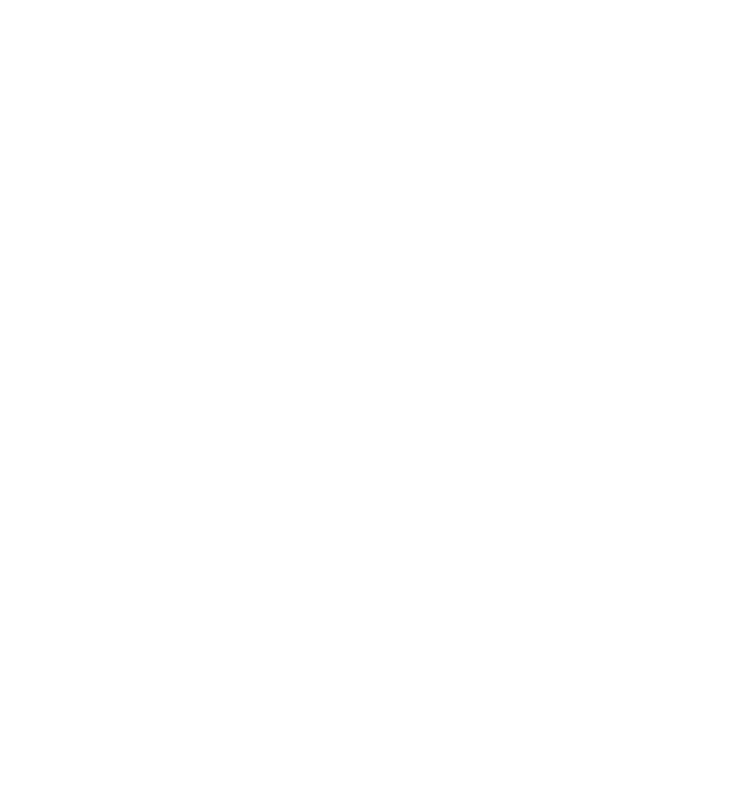
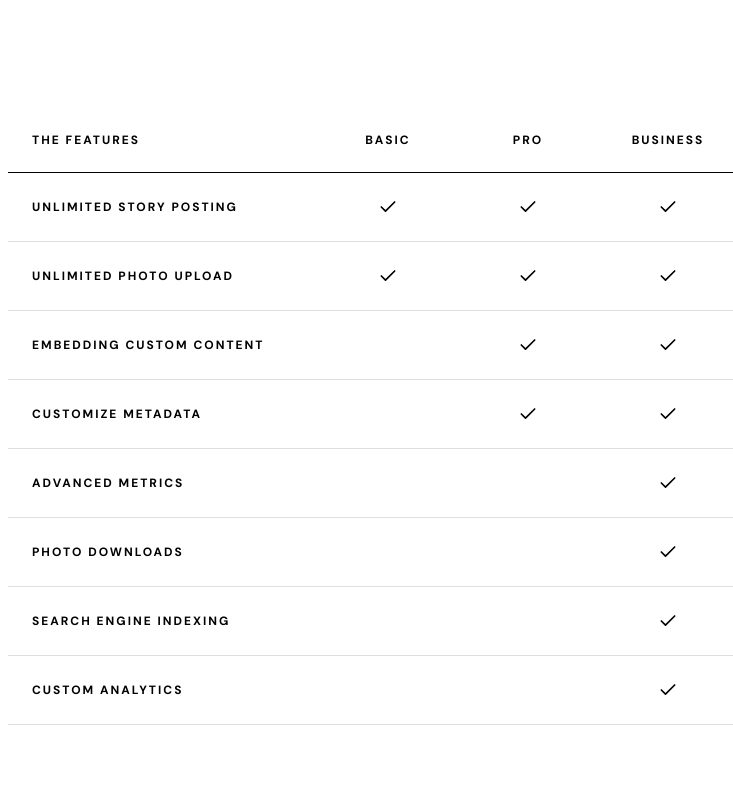
Before and after one commit to EduNunesGithub/Photosnap-Multi-Page-Website, a Next.js app: page /pricing in a window 1280 px wide. Shown: the part 1180-1980 px from the top of the page, without its empty margins (267-1000 px from the left). Before the commit the page ends 1376 px from the top, so only its background shows below. Built offline with nearby package versions, Linux system fonts and the light colour scheme.

Commit message:
feat(component): pricing table desktop

```diff
--- a/src/app/pricing/page.tsx
+++ b/src/app/pricing/page.tsx
@@ -1,5 +1,6 @@
 import { twMerge } from "tailwind-merge";
 import { Banner } from "@/components/Banner/Banner";
+import { GetAnInvite } from "@/components/GetAnInvite/GetAnInvite";
 import { Pricing as PricingComponent } from "@/components/Pricing/Pricing";
 import { PricingComparisonTable } from "@/components/PricingComparisonTable/PricingComparisonTable";
 import JPEGPricingHero from "#/JPEG/pricing-hero.jpg";
@@ -46,10 +47,21 @@
       </div>
     </section>
 
-    <section className={twMerge("sm:flex sm:mb-16 sm:px-8 sm:w-full")}>
+    <section
+      className={twMerge(
+        "sm:flex sm:mb-16 sm:px-8 sm:w-full",
+        "md:mb-28 md:px-10",
+        "lg:mb-40",
+      )}
+    >
       <div className="sm:flex sm:max-w-[45.625rem] sm:mx-auto sm:w-full">
+        <PricingComparisonTable.Desktop />
         <PricingComparisonTable.Mobile />
       </div>
+    </section>
+
+    <section className="sm:flex sm:w-full">
+      <GetAnInvite />
     </section>
   </main>
 );
--- /dev/null
+++ b/src/components/PricingComparisonTable/Desktop/Desktop.tsx
@@ -0,0 +1,74 @@
+import { twMerge } from "tailwind-merge";
+import { Row } from "@/components/PricingComparisonTable/Desktop/Row/Row";
+
+export const Desktop = () => (
+  <table className={twMerge("sm:hidden sm:h-fit sm:w-full", "md:table")}>
+    <thead className="sm:text-H4 sm:w-full">
+      <tr className="sm:border-b-1 sm:border-b-pure-black sm:text-center">
+        <th className="sm:text-left">
+          <div className="sm:flex sm:pb-6 sm:pl-6 sm:w-full">THE FEATURES</div>
+        </th>
+
+        <th className="sm:w-35">
+          <div className="sm:flex sm:justify-center sm:pb-6 sm:text-center sm:w-full">
+            BASIC
+          </div>
+        </th>
+
+        <th className="sm:w-35">
+          <div className="sm:flex sm:justify-center sm:pb-6 sm:text-center sm:w-full">
+            PRO
+          </div>
+        </th>
+
+        <th className="sm:w-35">
+          <div className="sm:flex sm:justify-center sm:pb-6 sm:text-center sm:w-full">
+            BUSINESS
+          </div>
+        </th>
+      </tr>
+    </thead>
+
+    <tbody className="sm:text-H4 sm:w-full">
+      <Row
+        title="UNLIMITED STORY POSTING"
+        values={[true, true, true]}
+      />
+
+      <Row
+        title="UNLIMITED PHOTO UPLOAD"
+        values={[true, true, true]}
+      />
+
+      <Row
+        title="EMBEDDING CUSTOM CONTENT"
+        values={[false, true, true]}
+      />
+
+      <Row
+        title="CUSTOMIZE METADATA"
+        values={[false, true, true]}
+      />
+
+      <Row
+        title="ADVANCED METRICS"
+        values={[false, false, true]}
+      />
+
+      <Row
+        title="PHOTO DOWNLOADS"
+        values={[false, false, true]}
+      />
+
+      <Row
+        title="SEARCH ENGINE INDEXING"
+        values={[false, false, true]}
+      />
+
+      <Row
+        title="CUSTOM ANALYTICS"
+        values={[false, false, true]}
+      />
+    </tbody>
+  </table>
+);
--- /dev/null
+++ b/src/components/PricingComparisonTable/Desktop/Row/Row.tsx
@@ -0,0 +1,41 @@
+import React from "react";
+import { Check } from "lucide-react";
+
+export type RowProps = {
+  title: React.ReactNode;
+  values: [boolean, boolean, boolean];
+};
+
+export const Row = ({ title, values }: RowProps) => (
+  <tr className="sm:border-b-1 sm:border-b-light-grey">
+    <th>
+      <div className="sm:flex sm:items-center sm:justify-start sm:py-6 sm:pl-6 sm:text-left sm:w-full">
+        {title}
+      </div>
+    </th>
+
+    <td aria-label={values[0] === true ? "Yes" : "NO"}>
+      <div className="sm:flex sm:items-center sm:justify-center sm:py-6 sm:w-full">
+        {values[0] === true && (
+          <Check className="sm:h-5 sm:stroke-2 sm:text-pure-black sm:w-5" />
+        )}
+      </div>
+    </td>
+
+    <td aria-label={values[1] === true ? "Yes" : "NO"}>
+      <div className="sm:flex sm:items-center sm:justify-center sm:py-6 sm:w-full">
+        {values[1] === true && (
+          <Check className="sm:h-5 sm:stroke-2 sm:text-pure-black sm:w-5" />
+        )}
+      </div>
+    </td>
+
+    <td aria-label={values[2] === true ? "Yes" : "NO"}>
+      <div className="sm:flex sm:items-center sm:justify-center sm:py-6 sm:w-full">
+        {values[2] === true && (
+          <Check className="sm:h-5 sm:stroke-2 sm:text-pure-black sm:w-5" />
+        )}
+      </div>
+    </td>
+  </tr>
+);
--- a/src/components/PricingComparisonTable/Mobile/Mobile.tsx
+++ b/src/components/PricingComparisonTable/Mobile/Mobile.tsx
@@ -32,32 +32,32 @@
 
       <Row
         title="EMBEDDING CUSTOM CONTENT"
-        values={[true, true, true]}
+        values={[false, true, true]}
       />
 
       <Row
         title="CUSTOMIZE METADATA"
-        values={[true, true, true]}
+        values={[false, true, true]}
       />
 
       <Row
         title="ADVANCED METRICS"
-        values={[true, true, true]}
+        values={[false, false, true]}
       />
 
       <Row
         title="PHOTO DOWNLOADS"
-        values={[true, true, true]}
+        values={[false, false, true]}
       />
 
       <Row
         title="SEARCH ENGINE INDEXING"
-        values={[true, true, true]}
+        values={[false, false, true]}
       />
 
       <Row
         title="CUSTOM ANALYTICS"
-        values={[true, true, true]}
+        values={[false, false, true]}
       />
     </tbody>
   </table>
--- a/src/components/PricingComparisonTable/PricingComparisonTable.tsx
+++ b/src/components/PricingComparisonTable/PricingComparisonTable.tsx
@@ -1,5 +1,7 @@
+import { Desktop } from "@/components/PricingComparisonTable/Desktop/Desktop";
 import { Mobile } from "@/components/PricingComparisonTable/Mobile/Mobile";
 
 export const PricingComparisonTable = Object.assign(() => null, {
+  Desktop: Desktop,
   Mobile: Mobile,
 });
--- a/tailwind.config.ts
+++ b/tailwind.config.ts
@@ -52,6 +52,7 @@
       },
       width: {
         18: "4.5rem",
+        35: "8.75rem",
       },
     },
     screens: {
```
